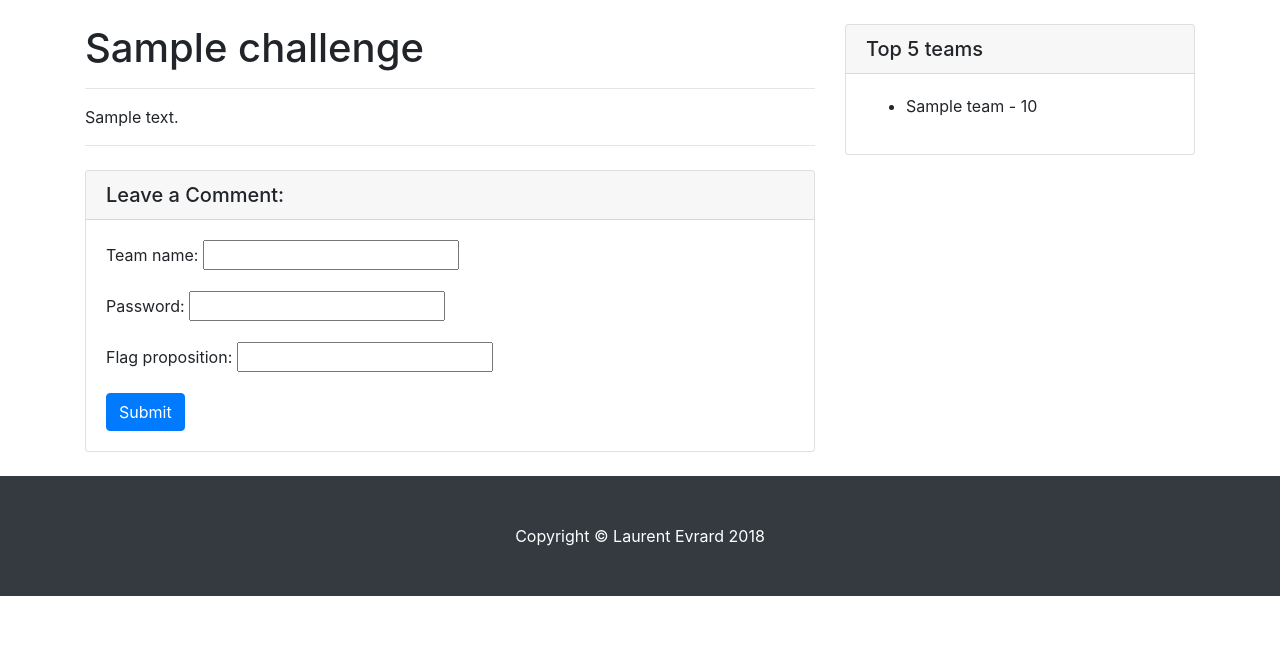
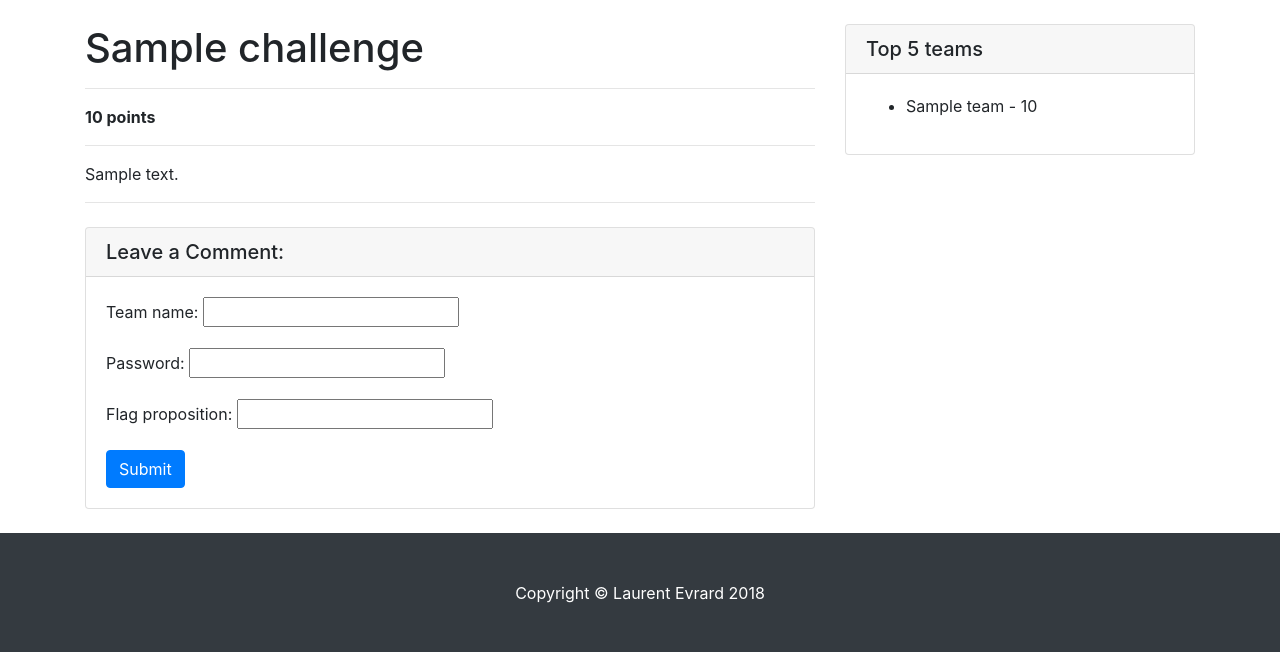
Before and after one commit to Jefidev/mini-ctf-platform, a Django app: template ctf_platform/templates/ctf_platform/challenge.html in a window 1280 px wide. Shown: the part 56-708 px from the top of the page. Run offline with Django 3.2, Linux system fonts and the light colour scheme; the template is opened without the code that fills it: values that come from a table or form of the project are taken from there, others are empty; tables that the repository leaves empty hold one stand-in row (values such as "Sample post"); some libraries are stand-ins or nearby versions.

Commit message:
Add number of points for challenge. resolve #8

```diff
--- a/ctf_platform/templates/ctf_platform/challenge.html
+++ b/ctf_platform/templates/ctf_platform/challenge.html
@@ -51,6 +51,10 @@
 
             <!-- Title -->
             <h1 class="mt-4">{{ chall.title}}</h1>
+
+            <hr>
+
+            <p><strong>{{chall.points}} points</strong></p>
 
             <hr>
 
--- a/ctf_platform/templates/ctf_platform/index.html
+++ b/ctf_platform/templates/ctf_platform/index.html
@@ -58,6 +58,9 @@
                     <p class="card-text">{{ chall.description }}</p>
                     <a href='{% url "challenge" chall.chall_id %}' class="btn btn-primary">More information &rarr;</a>
                 </div>
+                <div class="card-footer text-muted">
+                    {{chall.points}} points
+                </div>
             </div>
             {% endfor %}
 
```
